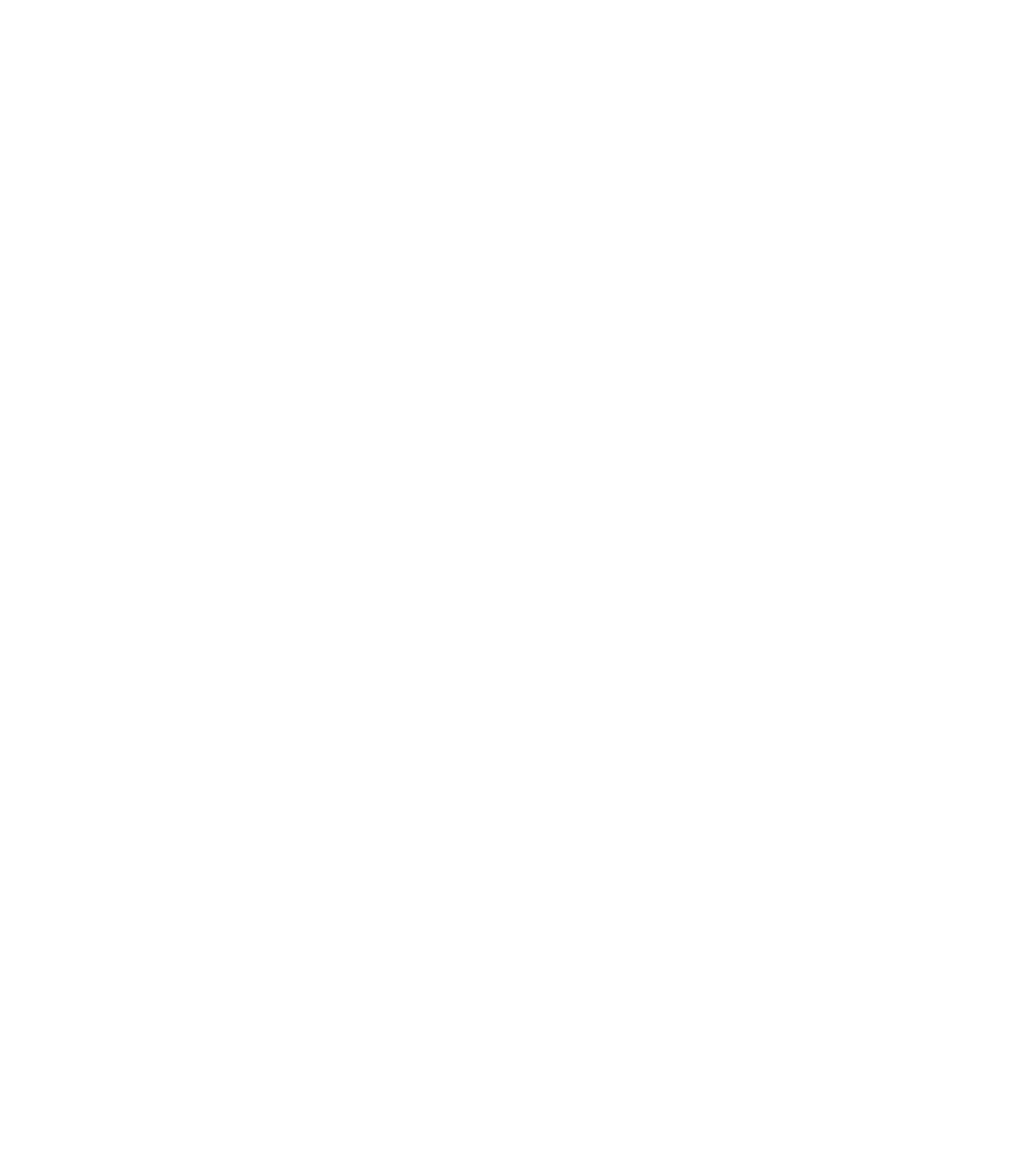
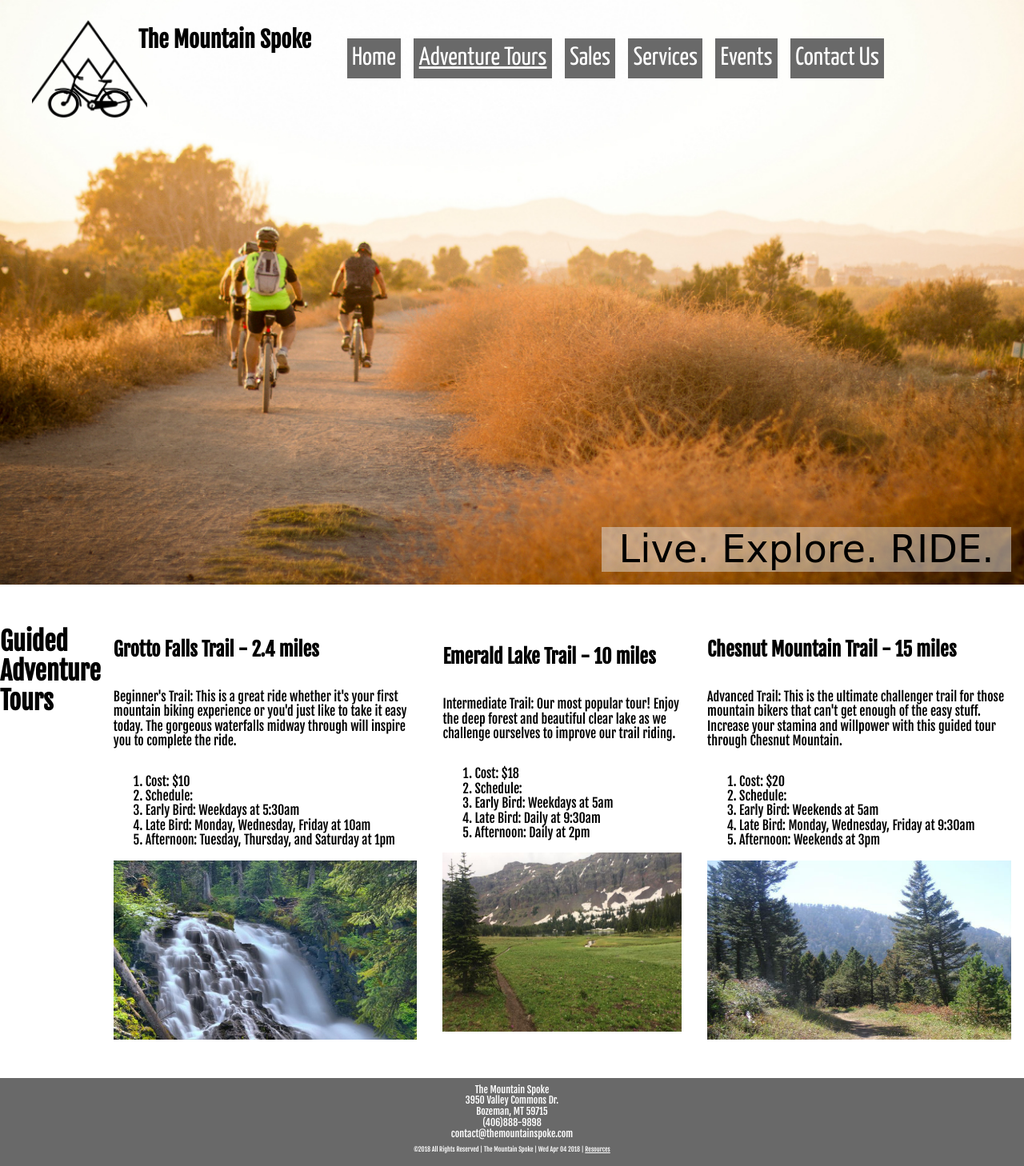
Before and after one commit to wcarisse/wcarisse.github.io, a plain HTML site: page assignments/mountainspoke/adventure-tours.html in a window 1280 px wide. Shown: the whole page at 80% size. Before the commit the page ends 800 px from the top, so only its background shows below. Drawn offline with Linux system fonts and the light colour scheme.

Commit message:
adventure tours

```diff
--- a/assignments/mountainspoke/adventure-tours.html
+++ b/assignments/mountainspoke/adventure-tours.html
@@ -0,0 +1,93 @@
+<!doctype html>
+<html lang="en-us">
+<head>
+    <meta charset="utf-8">
+    <meta name="viewport" content="width=device-width, initial-scale=1">
+    <title>Adventure Tours | Guided Mountain Bike Tours: Bozeman, MT | The Mountain Spoke</title>
+    <meta name="author" content="Carissa E Cunningham">
+    <meta name="description" content="Mountain bikes for sale, Trail Tours, Bozeman, Montana">
+    <!-- external style references in the proper cascading order -->
+    <link href="https://fonts.googleapis.com/css?family=Fjalla+One|Yanone+Kaffeesatz" rel="stylesheet">
+    <link href="styles/normalize.css" rel="stylesheet"> <!-- normalize useragent/browser defaults -->
+    <link href="styles/main.css" rel="stylesheet">    <!-- default styles - small/phone views -->
+    <link href="styles/medium.css" rel="stylesheet">  <!-- medium/tablet views -->
+    <link href="styles/large.css" rel="stylesheet">   <!-- large/wide/desktop views -->
+</head>
+
+<body>
+
+    <header>
+        <img src="images/mountainspoke-logo2.png" alt="Stencil of a mountain and a bicycle">
+        <h1>The Mountain Spoke</h1>
+        <div class="subheading">Live. Explore. RIDE.</div>
+        <button class="hamburger" onclick="toggleNavMenu()">&#9776;</button>
+        <nav>
+            <ul class="navigation" id="mynav">
+                <li><a href="home.html">Home</a></li>
+                <li class="active"><a href="adventure-tours.html">Adventure Tours</a></li>
+                <li><a href="sales.html">Sales</a></li>
+                <li><a href="services.html">Services</a></li>
+                <li><a href="events.html">Events</a></li>
+                <li><a href="contact.html">Contact Us</a></li>
+            </ul>
+        </nav>
+    </header>
+
+    <main>
+
+        <h1>Guided Adventure Tours</h1>
+
+        <article class="adventuretours">
+            <h2>Grotto Falls Trail - 2.4 miles</h2>
+            <p>Beginner's Trail: This is a great ride whether it's your first mountain biking experience or you'd just like to take it easy today. The gorgeous waterfalls midway through will inspire you to complete the ride.</p>
+            <ol>
+                <li>Cost: $10</li>
+                <li>Schedule: </li>
+                <li>Early Bird: Weekdays at 5:30am</li>
+                <li>Late Bird: Monday, Wednesday, Friday at 10am</li>
+                <li>Afternoon: Tuesday, Thursday, and Saturday at 1pm</li>
+            </ol>
+            <img src="images/grotto-falls.jpg" alt="Streaming waterfalls surrounded by trees.">
+        </article>
+
+        <article class="adventuretours">
+            <h2>Emerald Lake Trail - 10 miles</h2>
+            <p>Intermediate Trail: Our most popular tour! Enjoy the deep forest and beautiful clear lake as we challenge ourselves to improve our trail riding.</p>
+            <ol>
+                <li>Cost: $18</li>
+                <li>Schedule:</li>
+                <li>Early Bird: Weekdays at 5am</li>
+                <li>Late Bird: Daily at 9:30am</li>
+                <li>Afternoon: Daily at 2pm</li>
+            </ol>
+            <img src="images/emerald-lake.jpg" alt="Green plain with a small dirt trail leading to a forested mountain base">
+        </article>
+
+        <article class="adventuretours">
+            <h2>Chesnut Mountain Trail - 15 miles</h2>
+            <p>Advanced Trail: This is the ultimate challenger trail for those mountain bikers that can't get enough of the easy stuff. Increase your stamina and willpower with this guided tour through Chesnut Mountain.</p>
+            <ol>
+                <li>Cost: $20</li>
+                <li>Schedule:</li>
+                <li>Early Bird: Weekends at 5am</li>
+                <li>Late Bird: Monday, Wednesday, Friday at 9:30am</li>
+                <li>Afternoon: Weekends at 3pm</li>
+            </ol>
+            <img src="images/chesnut-mountain.jpg" alt="A dirt trail winding through forested mountains">
+        </article>
+    </main>
+
+    <footer>
+        <aside>
+            The Mountain Spoke <br>
+            3950 Valley Commons Dr.<br>
+            Bozeman, MT 59715<br>
+            (406)888-9898<br>
+            contact@themountainspoke.com<br>
+        </aside>
+        <p class="footer-bar">&copy;2018 All Rights Reserved &vert; The Mountain Spoke &vert; <span id="currentdate"><script src="scripts/currentdate.js"></script></span> &vert; <a href="references.html">Resources</a></p>
+    </footer>
+
+    <script src="scripts/hamburger.js"></script>
+</body>
+</html>
--- a/assignments/mountainspoke/styles/large.css
+++ b/assignments/mountainspoke/styles/large.css
@@ -5,8 +5,39 @@
         display: grid;
         background-image: url(home-photo-large.jpg);
         background-size: cover;
-        grid-template-rows: auto auto 600px auto;
+        grid-template-rows: auto auto 500px auto;
     }
+
+    header img {
+        width: 10em;
+        margin-top: 1em;
+        margin-left: 2em;
+    }
+
+    header h1 {
+        font-size: 1.75em;
+        margin: 1.2em 0 0 3.5em;
+    }
+
+    header nav {
+        font-size: 2em;
+        grid-area: 1 / 3 / 2 / 6;
+    }
+
+    .subheading { font-size: 3em; }
+
+    .shoplink { font-size: 1.5em; }
+    main article img { height: 14em; }
+
+
+
+
+
+
+
+
+
+
 
 
 
--- a/assignments/mountainspoke/styles/main.css
+++ b/assignments/mountainspoke/styles/main.css
@@ -27,7 +27,7 @@ header img {
     width: 4em;
     height: auto;
     padding: 0;
-    margin: 0;
+    margin: .25em 0 0 .5em;
     grid-area: 1 / 1 / 1 / 1;
 }
 
@@ -37,6 +37,7 @@ header img {
     text-align: center;
     font-family: cursive;
     background: rgba(225, 225, 225, 0.5);
+    margin-left: 4em;
 }
 
 header button {
@@ -64,10 +65,9 @@ nav ul li a {
     color: #ffffff;
     text-decoration: none;
 }
-nav ul li.active a {
-    background-color: #ddd;
-    color: black;
-}
+
+nav ul li.active a { text-decoration: underline; }
+
 nav ul li:hover {
     background-color: #ddd;
     color: black;
@@ -97,7 +97,7 @@ article.homehours {
 
 .shoplink {
     text-decoration: none;
-    color: black;
+    color: white;
 }
 
 .homeshopbikes {
@@ -107,8 +107,6 @@ article.homehours {
 }
 
 .homeshopbikes:hover {box-shadow: 10px 10px 10px gray;}
-
-.hoursofoperation {list-style-type: none;}
 
 .homeimage {
     display: flex;
@@ -133,7 +131,7 @@ main article.hometours {
 #adventure:hover {box-shadow: 10px 10px 10px gray;}
 
 
-main article img {
+#homefalls {
     margin-bottom: 20px;
     box-shadow: 10px 10px 10px gray;
 }
@@ -158,3 +156,12 @@ footer>p {
 footer p a {
     color: white;
 }
+
+/*ADVENTURE TOURS*/
+
+.adventuretours {
+    display: flex;
+    flex-direction: column;
+    justify-content: center;
+    margin: 1em;
+}
--- a/assignments/mountainspoke/styles/medium.css
+++ b/assignments/mountainspoke/styles/medium.css
@@ -41,6 +41,7 @@
     }
 
     nav ul li:hover { background-color: #ddd; }
+    nav ul li a:hover { color: black; }
 
     .subheading {
         grid-area: 4 / 5 / 4 / 6;
@@ -55,17 +56,10 @@
         justify-content: space-evenly;
     }
 
-    .shoplink {
-       flex-basis: 30%;
-    }
-
-    main article img {
-        height: 8em;
-    }
-
-    .homeimage {
-       flex-basis: 30%;
-    }
+    .homehours { flex-basis: 30%; }
+    .hometours { flex-basis: 30%; }
+    .homeimage { flex-basis: 30%; }
+     main article img { height: 8em; }
 
 
 
```
Also changed, not shown: assignments/mountainspoke/contact.html (+54 -0 lines), assignments/mountainspoke/events.html (+54 -0 lines), assignments/mountainspoke/home.html (+20 -20 lines), assignments/mountainspoke/references.html (+63 -0 lines), assignments/mountainspoke/sales.html (+54 -0 lines), assignments/mountainspoke/services.html (+54 -0 lines), assignments/mountainspoke/images/chesnut-mountain.jpg (added), assignments/mountainspoke/images/emerald-lake.jpg (added), assignments/mountainspoke/images/grotto-falls.jpg (added).
